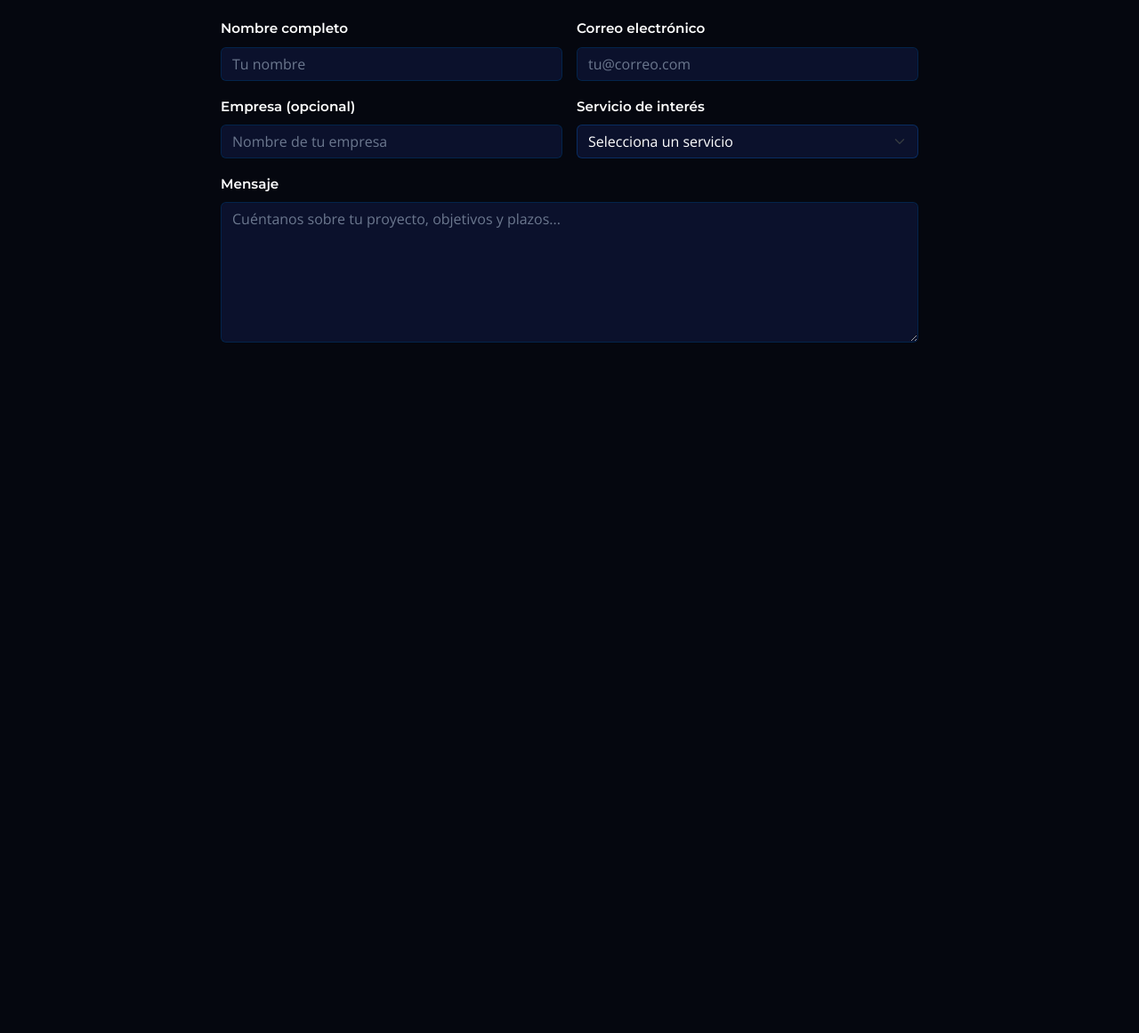
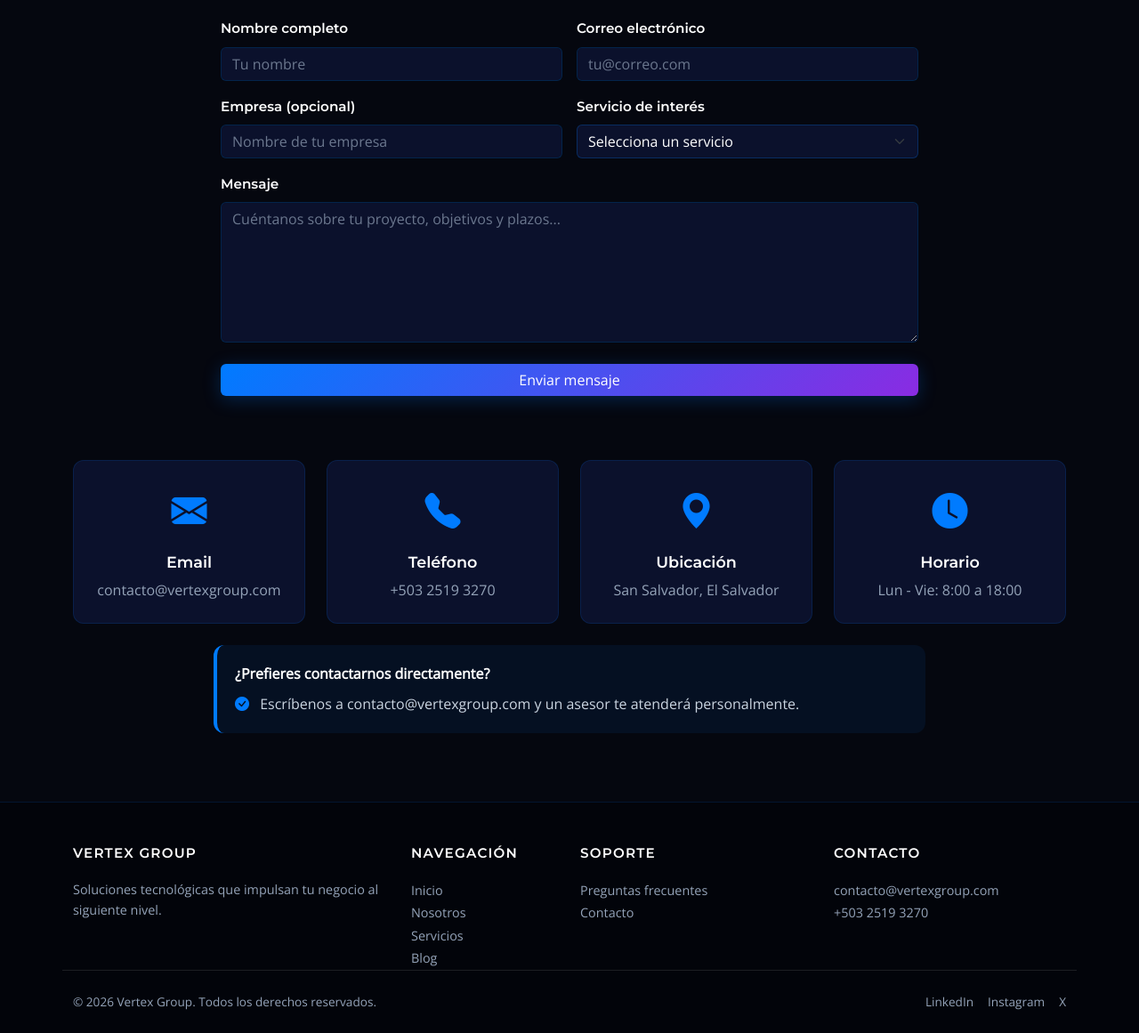
Before and after one commit to Kamisuke9/Vertex, a plain HTML site: page contacto.html in a window 1280 px wide. Shown: the part 396-1557 px from the top of the page at 89% size. Before the commit the page ends 858 px from the top, so only its background shows below. Drawn offline with nearby package versions, Linux system fonts and the light colour scheme.

Commit message:
Update contacto.html

```diff
--- a/contacto.html
+++ b/contacto.html
@@ -7,8 +7,12 @@
   <meta name="description" content="Contáctanos para cotizar tu proyecto de software, simulación o realidad extendida.">
 
   <link rel="icon" href="img/logo/favicon.jpg" type="image/png">
+
+  <!-- Bootstrap CSS -->
   <link href="https://cdn.jsdelivr.net/npm/bootstrap@5.3.2/dist/css/bootstrap.min.css" rel="stylesheet">
+  <!-- Bootstrap Icons -->
   <link rel="stylesheet" href="https://cdn.jsdelivr.net/npm/bootstrap-icons@1.11.1/font/bootstrap-icons.css">
+  <!-- Tipografía y Estilos -->
   <link rel="stylesheet" href="css/tipografia.css">
   <link rel="stylesheet" href="css/styles.css">
 </head>
@@ -47,19 +51,25 @@
 
     <section class="seccion">
       <div class="container">
+
+        <!-- FORMULARIO -->
         <form class="row g-3 mx-auto" action="#" method="POST" style="max-width: 800px;">
+
           <div class="col-md-6 campo">
             <label for="nombre" class="form-label">Nombre completo</label>
             <input type="text" class="form-control" id="nombre" name="nombre" placeholder="Tu nombre" required>
           </div>
+
           <div class="col-md-6 campo">
             <label for="email" class="form-label">Correo electrónico</label>
             <input type="email" class="form-control" id="email" name="email" placeholder="tu@correo.com" required>
           </div>
+
           <div class="col-md-6 campo">
             <label for="empresa" class="form-label">Empresa (opcional)</label>
             <input type="text" class="form-control" id="empresa" name="empresa" placeholder="Nombre de tu empresa">
           </div>
+
           <div class="col-md-6 campo">
             <label for="servicio" class="form-label">Servicio de interés</label>
             <select class="form-select" id="servicio" name="servicio" required>
@@ -70,7 +80,125 @@
               <option value="consultoria">Consultoría Tecnológica</option>
             </select>
           </div>
+
           <div class="col-12 campo">
             <label for="mensaje" class="form-label">Mensaje</label>
             <textarea class="form-control" id="mensaje" name="mensaje" rows="6" placeholder="Cuéntanos sobre tu proyecto, objetivos y plazos..." required></textarea>
           </div>
+
+          <!-- BOTÓN DE ENVIAR (El que faltaba) -->
+          <div class="col-12 mt-4">
+            <button type="submit" class="btn btn-primary boton--primario w-100">Enviar mensaje</button>
+          </div>
+
+        </form>
+
+        <!-- TARJETAS DE INFORMACIÓN -->
+        <div class="row g-4 mt-5">
+
+          <div class="col-md-6 col-lg-3">
+            <div class="tarjeta text-center h-100 p-4">
+              <i class="bi bi-envelope-fill" style="font-size: 2.5rem; color: var(--azul-principal);"></i>
+              <h3 class="mt-3" style="font-size: 1.1rem;">Email</h3>
+              <p class="mb-0"><a href="mailto:contacto@vertexgroup.com" style="color: var(--texto-gris); text-decoration: none;">contacto@vertexgroup.com</a></p>
+            </div>
+          </div>
+
+          <div class="col-md-6 col-lg-3">
+            <div class="tarjeta text-center h-100 p-4">
+              <i class="bi bi-telephone-fill" style="font-size: 2.5rem; color: var(--azul-principal);"></i>
+              <h3 class="mt-3" style="font-size: 1.1rem;">Teléfono</h3>
+              <p class="mb-0"><a href="tel:+50325193270" style="color: var(--texto-gris); text-decoration: none;">+503 2519 3270</a></p>
+            </div>
+          </div>
+
+          <div class="col-md-6 col-lg-3">
+            <div class="tarjeta text-center h-100 p-4">
+              <i class="bi bi-geo-alt-fill" style="font-size: 2.5rem; color: var(--azul-principal);"></i>
+              <h3 class="mt-3" style="font-size: 1.1rem;">Ubicación</h3>
+              <p class="mb-0" style="color: var(--texto-gris);">San Salvador, El Salvador</p>
+            </div>
+          </div>
+
+          <div class="col-md-6 col-lg-3">
+            <div class="tarjeta text-center h-100 p-4">
+              <i class="bi bi-clock-fill" style="font-size: 2.5rem; color: var(--azul-principal);"></i>
+              <h3 class="mt-3" style="font-size: 1.1rem;">Horario</h3>
+              <p class="mb-0" style="color: var(--texto-gris);">Lun - Vie: 8:00 a 18:00</p>
+            </div>
+          </div>
+
+        </div>
+
+        <!-- ALERTA INFORMATIVA -->
+        <div class="alerta-contacto mx-auto mt-4" style="max-width: 800px; padding: 1.25rem; border-radius: 12px; border-left: 4px solid var(--azul-principal); background-color: rgba(0, 123, 255, 0.08); color: var(--texto-claro);">
+          <strong style="color: var(--blanco); display: block; margin-bottom: 0.5rem;">¿Prefieres contactarnos directamente?</strong>
+          <i class="bi bi-check-circle-fill" style="color: var(--azul-principal); margin-right: 0.5rem;"></i> Escríbenos a contacto@vertexgroup.com y un asesor te atenderá personalmente.
+        </div>
+
+      </div>
+    </section>
+  </main>
+
+  <footer class="pie">
+    <div class="container">
+      <div class="row pie__rejilla">
+        <div class="col-md-6 col-lg-4">
+          <h4>Vertex Group</h4>
+          <p style="color:var(--texto-gris); font-size:0.9rem; line-height:1.6;">Soluciones tecnológicas que impulsan tu negocio al siguiente nivel.</p>
+        </div>
+        <div class="col-md-6 col-lg-2">
+          <h4>Navegación</h4>
+          <ul class="list-unstyled">
+            <li><a href="index.html">Inicio</a></li>
+            <li><a href="nosotros.html">Nosotros</a></li>
+            <li><a href="servicios.html">Servicios</a></li>
+            <li><a href="blog.html">Blog</a></li>
+          </ul>
+        </div>
+        <div class="col-md-6 col-lg-3">
+          <h4>Soporte</h4>
+          <ul class="list-unstyled">
+            <li><a href="faq.html">Preguntas frecuentes</a></li>
+            <li><a href="contacto.html">Contacto</a></li>
+          </ul>
+        </div>
+        <div class="col-md-6 col-lg-3">
+          <h4>Contacto</h4>
+          <ul class="list-unstyled">
+            <li><a href="mailto:contacto@vertexgroup.com">contacto@vertexgroup.com</a></li>
+            <li><a href="tel:+50325193270">+503 2519 3270</a></li>
+          </ul>
+        </div>
+      </div>
+      <div class="pie__inferior row align-items-center">
+        <div class="col-md-6 text-center text-md-start">
+          <p class="mb-0">&copy; 2026 Vertex Group. Todos los derechos reservados.</p>
+        </div>
+        <div class="col-md-6 text-center text-md-end mt-3 mt-md-0">
+          <nav class="pie__redes justify-content-center justify-content-md-end">
+            <a href="#" aria-label="LinkedIn">LinkedIn</a>
+            <a href="#" aria-label="Instagram">Instagram</a>
+            <a href="#" aria-label="X">X</a>
+          </nav>
+        </div>
+      </div>
+    </div>
+  </footer>
+
+  <!-- Scripts -->
+  <script src="https://cdn.jsdelivr.net/npm/bootstrap@5.3.2/dist/js/bootstrap.bundle.min.js"></script>
+  <script>
+    document.addEventListener("DOMContentLoaded", function() {
+      const btn = document.querySelector(".nav-toggle");
+      const menu = document.querySelector(".nav-principal");
+      if (btn && menu) {
+        btn.addEventListener("click", function() {
+          menu.classList.remove("d-none");
+          menu.classList.toggle("abierto");
+        });
+      }
+    });
+  </script>
+</body>
+</html>
```
